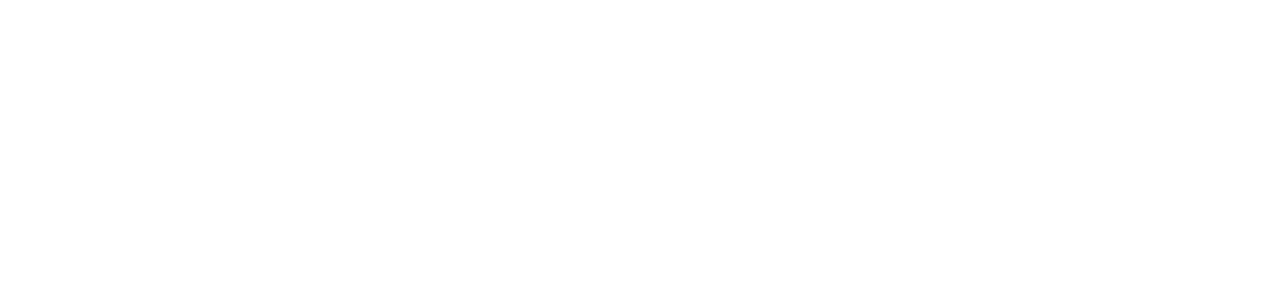
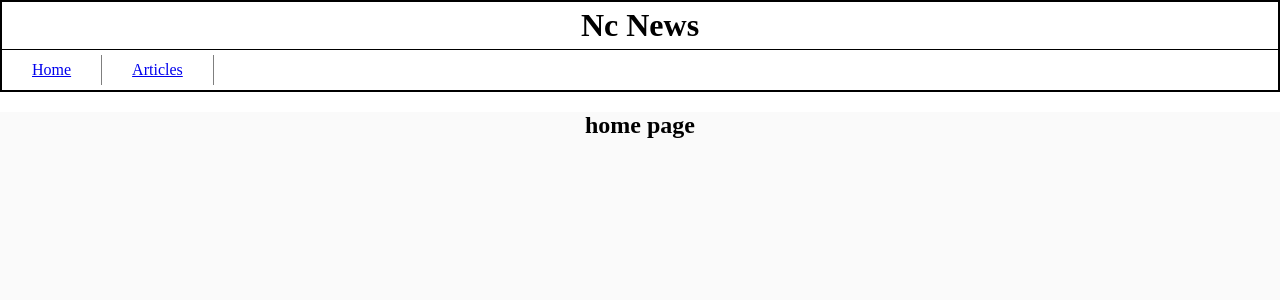
Before and after one commit to gherron94/nc-news, a React (Vite) app: page / in a window 1280 px wide. Shown: the top 300 px of the page. Built offline with nearby package versions, Linux system fonts and the light colour scheme.

Commit message:
added navbar

```diff
--- a/package.json
+++ b/package.json
@@ -11,7 +11,8 @@
   },
   "dependencies": {
     "react": "^18.2.0",
-    "react-dom": "^18.2.0"
+    "react-dom": "^18.2.0",
+    "react-router-dom": "^6.22.0"
   },
   "devDependencies": {
     "@types/react": "^18.2.43",
--- a/src/App.css
+++ b/src/App.css
@@ -1,6 +1,58 @@
-#root {
+/* #root {
   max-width: 1280px;
   margin: 0 auto;
   padding: 2rem;
   text-align: center;
+} */
+
+body {
+  margin: 0;
 }
+main {
+  background-color: rgb(250, 250, 250);
+  height: 100vh;
+}
+
+h1, h2 {
+  text-align: center;
+}
+
+h1 {
+  margin: 0;
+  padding: 5px 0;
+}
+
+header {
+ background-color: white;
+ border: black 2px solid;
+}
+
+ul {
+  display: flex;
+  justify-content: flex-start ;
+  list-style: none;
+  margin: 0;
+  height: 100%;
+  padding: 0;
+}
+
+nav {
+  border-top: solid black 1px;
+  width: 100%;
+  height: 40px;
+  list-style: none;
+  padding: 0;
+
+}
+
+li {
+  padding: 0 30px;
+  margin: auto 0;
+}
+
+.divider {
+  background-color: rgb(0, 0, 0, 0.5);
+  height: 30px;
+  width:1px;
+  margin: auto 0;
+ }
--- a/src/App.jsx
+++ b/src/App.jsx
@@ -1,9 +1,24 @@
 import './App.css'
+import { Routes, Route } from 'react-router-dom'
+import Header from './components/Header'
+import NavBar from './components/NavBar'
+import Home from './components/Home'
+import Articles from './components/Articles'
 
 function App() {
 
   return (
     <>
+    <header>
+      <Header/>
+      <NavBar/>
+    </header>
+    <main>
+    <Routes>
+      <Route path="/" element={<Home />} />
+      <Route path="/articles" element={<Articles />} />
+    </Routes>
+    </main>
     </>
   )
 }
--- /dev/null
+++ b/src/components/Header.jsx
@@ -0,0 +1,3 @@
+export default function Header() {
+  return <h1>Nc News</h1>
+}
--- /dev/null
+++ b/src/components/Home.jsx
@@ -0,0 +1,5 @@
+export default function Home() {
+  return (
+  <h2>home page</h2>
+  )
+}
--- /dev/null
+++ b/src/components/NavBar.jsx
@@ -0,0 +1,18 @@
+import { NavLink } from "react-router-dom"
+
+export default function NavBar() {
+  return (
+    <nav>
+      <ul>
+        <li>
+          <NavLink to='/'>Home</NavLink>
+        </li>
+        <div className='divider'></div>
+        <li>
+          <NavLink to='/articles'>Articles</NavLink>
+        </li>
+        <div className='divider'></div>
+      </ul>
+    </nav>
+  )
+}
--- a/src/main.jsx
+++ b/src/main.jsx
@@ -1,9 +1,12 @@
 import React from 'react'
 import ReactDOM from 'react-dom/client'
+import { BrowserRouter } from 'react-router-dom'
 import App from './App.jsx'
 
 ReactDOM.createRoot(document.getElementById('root')).render(
   <React.StrictMode>
+    <BrowserRouter>
     <App />
+    </BrowserRouter>
   </React.StrictMode>,
 )
```
Also changed, not shown: src/components/Articles.jsx (added), 1 other file (tests, documents, lock files or other folders).
